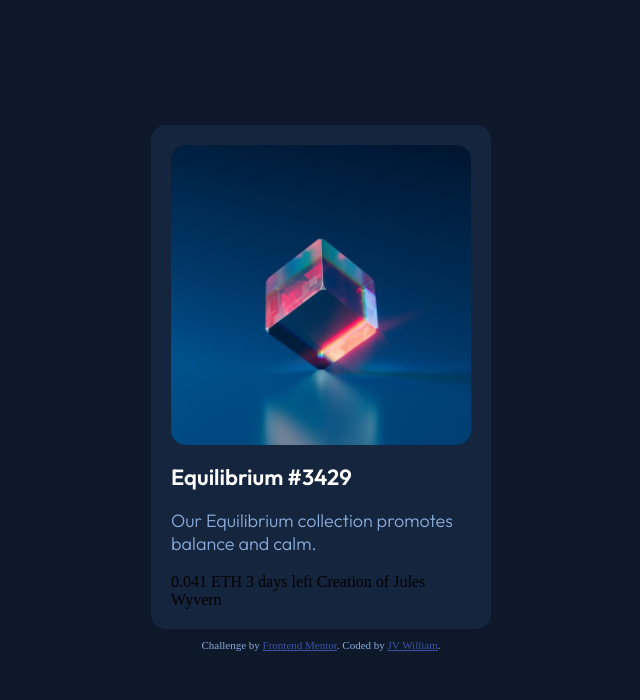
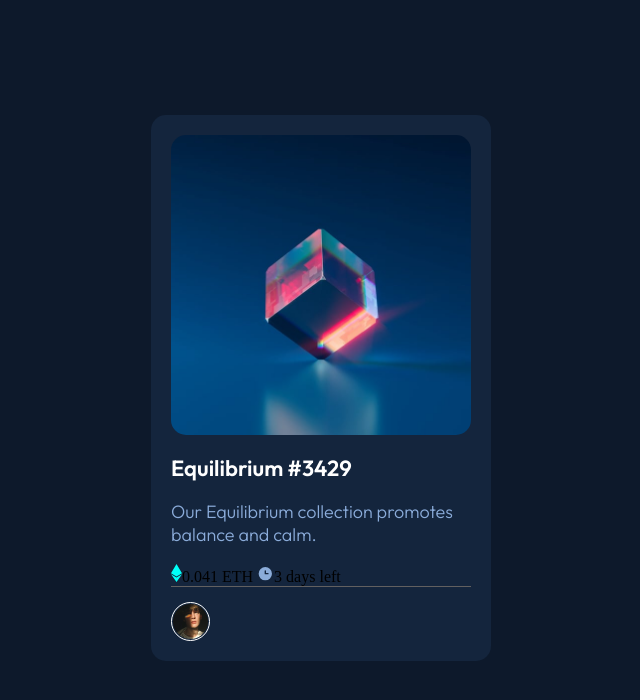
Before and after one commit to willjandal/fm-nft-preview, a plain HTML site: page index.html in a window 1280 px wide. Shown: the whole page, without its empty margins (319-959 px from the left). Drawn offline with Linux system fonts and the light colour scheme.

Commit message:
saturday updates

```diff
--- a/index.html
+++ b/index.html
@@ -19,18 +19,35 @@
 
       <p>Our Equilibrium collection promotes balance and calm.</p>
 
-      0.041 ETH
-      3 days left
+      <img src="images/icon-ethereum.svg" alt="" />0.041 ETH
+      <img src="images/icon-clock.svg" alt="" />3 days left
 
-      Creation of Jules Wyvern
-    </div>
+      <div class="line"></div>
+
+  <!--
+      <footer class="author">
+        <div class="img_container">
+          <img src="./images/image-avatar.png" alt="">
+        </div>
+        <p>Creation of Jules Wyvern</p>
+      </div> -->
+
+      <footer class ="author">
+        <div class="img_container">
+          <img src="./images/image-avatar.png" alt="">
+        </div>
+      </footer>
   </div>
 
 
 
-  <div class="attribution">
+<!--
+    <div class="attribution">
     Challenge by <a href="https://www.frontendmentor.io?ref=challenge" target="_blank">Frontend Mentor</a>.
     Coded by <a href="#">JV William</a>.
-  </div>
+    </div>
+-->
+
+
 </body>
 </html>
--- a/stylesheet.css
+++ b/stylesheet.css
@@ -44,10 +44,42 @@
         padding: 20px;
     }
 
-    /* Image config */
+    /* Image/s config */
 
     .image {
         width: 300px;
         height: 300px;
         border-radius: 15px;
     }
+
+    .author {
+        margin-top: 15px;
+        display: flex;
+        justify-content: flex-start;
+        align-items: center;
+        gap: 10px;
+      }
+
+    .author .img_container {
+        height: 35px;
+        width: 35px;
+        border-radius: 50%;
+        padding: 1px;
+        border: 1px solid white;
+      }
+
+      .author .img_container img {
+        height: 100%;
+        width: 100%;
+        object-fit: contain;
+      }
+
+
+
+      /* Horizontal line */
+
+      .line {
+        background-color: rgb(98, 96, 96);
+        height: 1px;
+        width: 100%;
+      }
```
